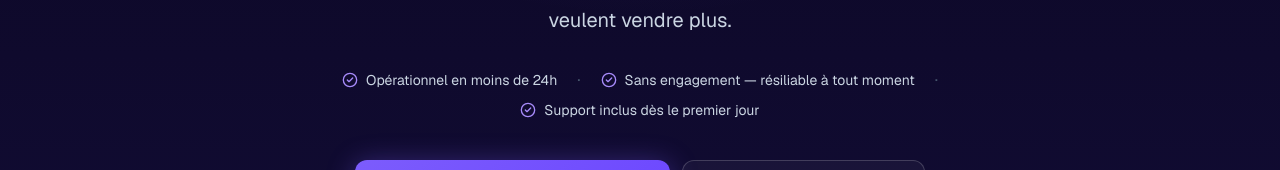
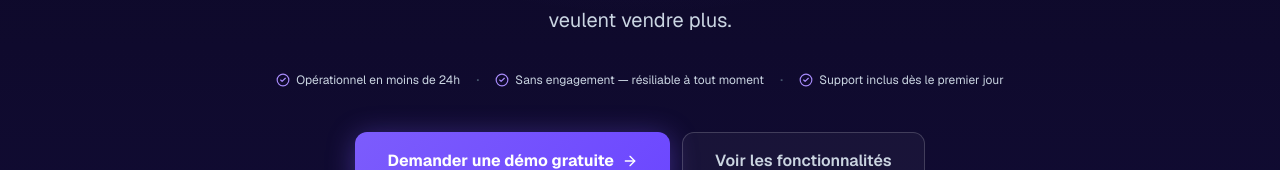
Before and after one commit to Jepht-love/my-crm-pro, a Next.js app: page / in a window 1280 px wide. Shown: the part 368-538 px from the top of the page. Built offline with nearby package versions, Linux system fonts and the light colour scheme.

Commit message:
fix(hero): bullets on single line, no scrollbar — overflow-hidden + text-xs + whitespace-nowrap
Co-Authored-By: Claude Sonnet 4.6 <noreply@anthropic.com>

```diff
--- a/src/components/Hero.tsx
+++ b/src/components/Hero.tsx
@@ -47,20 +47,20 @@ export default function Hero() {
           seul tableau de bord — conçu pour les TPE et PME qui veulent vendre plus.
         </p>
 
-        {/* Bullet points — inline centré */}
-        <ul className="flex flex-wrap justify-center items-center gap-x-5 gap-y-2 mb-10">
+        {/* Bullet points — une seule ligne, pas de scrollbar */}
+        <div className="flex items-center justify-center gap-x-4 mb-10 overflow-hidden">
           {bullets.map((b, i) => (
-            <li key={b} className="contents">
-              <span className="flex items-center gap-2 text-slate-300 text-sm">
-                <CheckCircle2 className="w-4 h-4 flex-shrink-0" style={{ color: "#A78BFA" }} />
+            <div key={b} className="flex items-center gap-x-4 flex-shrink-0">
+              <span className="flex items-center gap-1.5 text-slate-300 text-xs whitespace-nowrap">
+                <CheckCircle2 className="w-3.5 h-3.5 flex-shrink-0" style={{ color: "#A78BFA" }} />
                 {b}
               </span>
               {i < bullets.length - 1 && (
-                <span className="text-slate-600 hidden sm:inline select-none">·</span>
+                <span className="text-slate-600 select-none">·</span>
               )}
-            </li>
+            </div>
           ))}
-        </ul>
+        </div>
 
         {/* CTAs */}
         <div className="flex flex-col sm:flex-row gap-3 justify-center mb-6">
```
